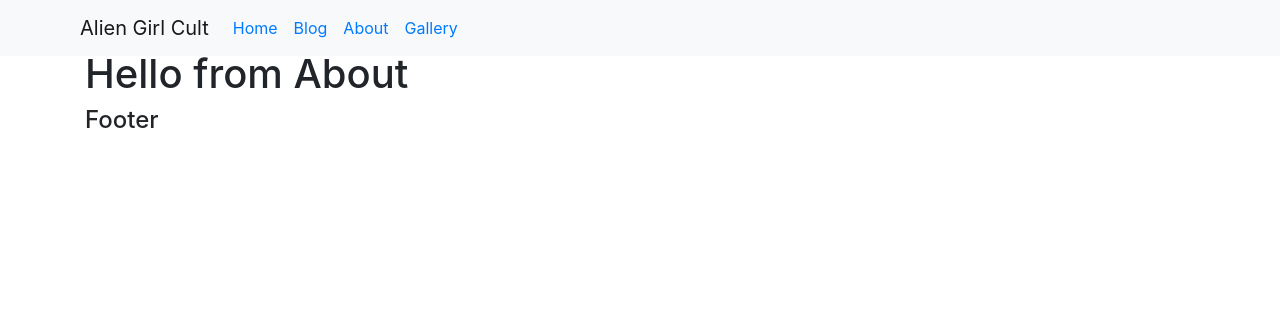
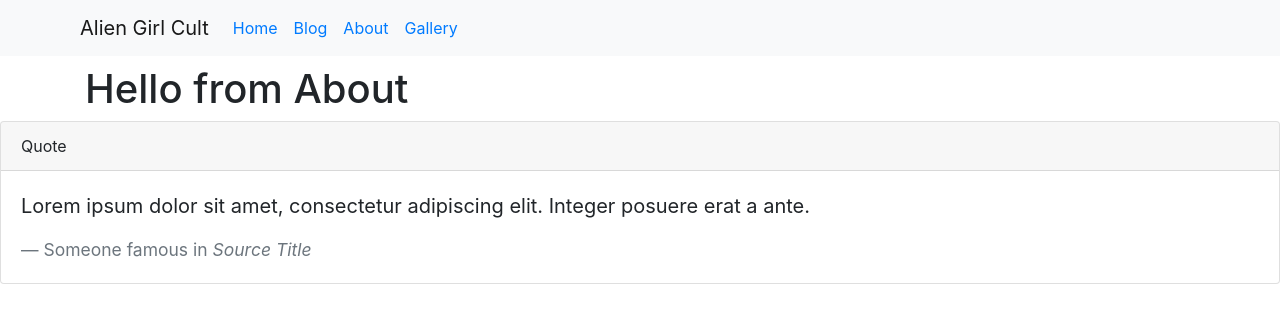
Before and after one commit to paulreyneveld/agc, a React (Create React App) app: page /about in a window 1280 px wide. Shown: the top 322 px of the page. Built offline with nearby package versions, Linux system fonts and the light colour scheme.

Commit message:
Updated CSS and set up a dummy card for the footer

```diff
--- a/src/components/Footer.js
+++ b/src/components/Footer.js
@@ -1,11 +1,24 @@
 import React from 'react'
 import Container from 'react-bootstrap/Container'
+import Card from 'react-bootstrap/Card'
 
 const Footer  = () => {
     return (
-        <Container>
-            <h4>Footer</h4>
-        </Container>
+        <Card>
+        <Card.Header>Quote</Card.Header>
+        <Card.Body>
+            <blockquote className="blockquote mb-0">
+            <p>
+                {' '}
+                Lorem ipsum dolor sit amet, consectetur adipiscing elit. Integer posuere
+                erat a ante.{' '}
+            </p>
+            <footer className="blockquote-footer">
+                Someone famous in <cite title="Source Title">Source Title</cite>
+            </footer>
+            </blockquote>
+        </Card.Body>
+        </Card>
     )
 }
 
--- a/src/components/Navigation.js
+++ b/src/components/Navigation.js
@@ -16,10 +16,10 @@ const Navigation = () => {
         <Navbar.Toggle aria-controls="basic-navbar-nav" />
         <Navbar.Collapse id="basic-navbar-nav">
             <Nav className="mr-auto">
-            <Nav.Link href="#home"><Link to="/">Home</Link></Nav.Link>
-            <Nav.Link href="#link"><Link to="/blog">Blog</Link></Nav.Link>
-            <Nav.Link href="#link"><Link to="/about">About</Link></Nav.Link>
-            <Nav.Link href="#gallery"><Link to="/gallery">Gallery</Link></Nav.Link>
+            <Nav.Link><Link to="/">Home</Link></Nav.Link>
+            <Nav.Link><Link to="/blog">Blog</Link></Nav.Link>
+            <Nav.Link><Link to="/about">About</Link></Nav.Link>
+            <Nav.Link><Link to="/gallery">Gallery</Link></Nav.Link>
             </Nav>
         </Navbar.Collapse>
     </Navbar>
--- a/src/custom.css
+++ b/src/custom.css
@@ -1,3 +1,3 @@
 body {
-    padding-top: 50px;
+    padding-top: 65px;
 }
```
Also changed, not shown: 1 other file (tests, documents, lock files or other folders).
